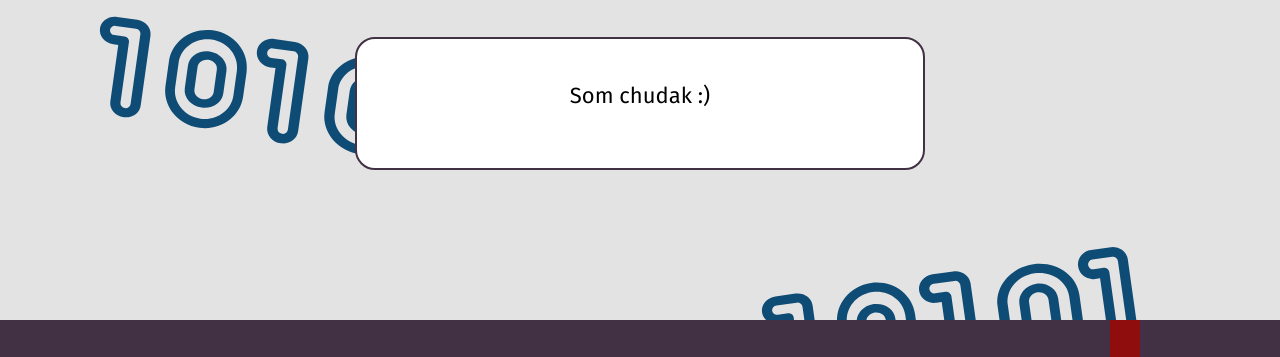
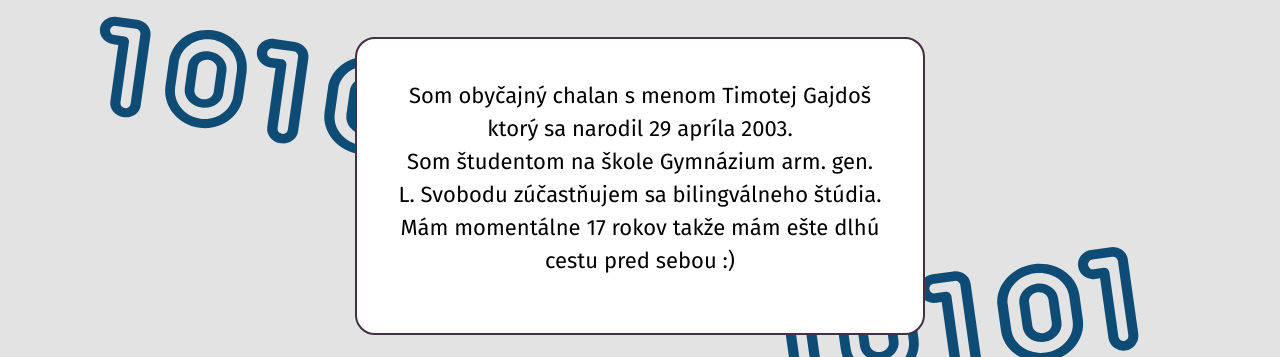
Before and after one commit to GjdsTimotej/Tim-Gjds.github.io, a website built with Parcel: page index.html in a window 1280 px wide. Shown: the part 615-972 px from the top of the page. Built offline with nearby package versions, Linux system fonts and the light colour scheme; a web font is replaced by a local one.

Commit message:
Update index.html

```diff
--- a/index.html
+++ b/index.html
@@ -48,7 +48,20 @@
       </div>
       <div class="col-6 wrap">
         <p>
-          Som chudak :)
+          Som obyčajný chalan s menom Timotej Gajdoš
+ktorý sa narodil 29 apríla 2003.
+<br>
+
+Som študentom na škole
+Gymnázium arm. gen. L. Svobodu
+zúčastňujem sa bilingválneho štúdia.
+
+<br>
+Mám momentálne 17 rokov takže mám ešte dlhú cestu
+pred sebou :)
+
+<br>
+
         </p>
       </div>
       <div class="col why_are_you_reading_this?">
```
